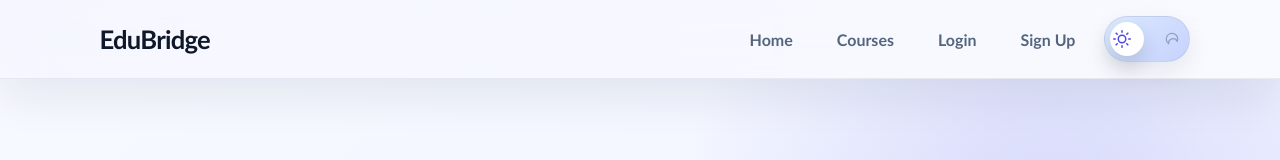
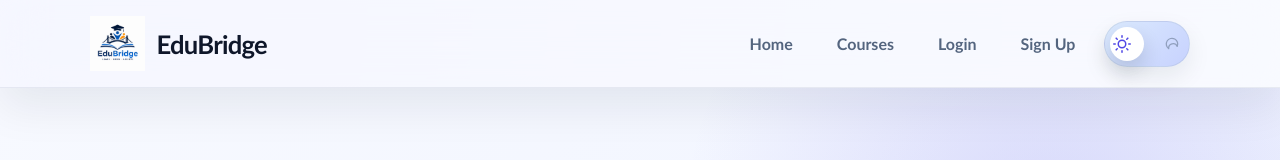
Before and after one commit to sansar20174/EduBridge, a React (Vite) app in the folder Frontend/: page / in a window 1280 px wide. Shown: the top 160 px of the page. Built offline with nearby package versions, Linux system fonts and the light colour scheme; no server answers.

Commit message:
style: update logo spacing and size for improved layout

```diff
--- a/Frontend/src/components/Navbar.jsx
+++ b/Frontend/src/components/Navbar.jsx
@@ -5,7 +5,6 @@ import logo from "../assets/logo.png";
 
 const Navbar = () => {
   const navigate = useNavigate();
-
   const { theme, toggleTheme } = useTheme();
 
   const user = JSON.parse(localStorage.getItem("user"));
@@ -18,9 +17,10 @@ const Navbar = () => {
 
   return (
     <nav className="navbar">
+      {/* Logo */}
       <Link to="/" className="logo">
-      <image src={logo} alt="EduBridge Logo" className="logo-image" />
-        EduBridge
+        <img src={logo} alt="EduBridge Logo" className="logo-img" />
+        <span>EduBridge</span>
       </Link>
 
       <div className="nav-links">
@@ -30,59 +30,40 @@ const Navbar = () => {
 
         {user &&
           (user.role === "admin" ? (
-            <Link to="/admin-dashboard">
-              Admin Dashboard
-            </Link>
+            <Link to="/admin-dashboard">Admin Dashboard</Link>
           ) : (
-            <Link to="/student-dashboard">
-              My Learning
-            </Link>
+            <Link to="/student-dashboard">My Learning</Link>
           ))}
 
         {user ? (
           <>
-            <button
-              className="nav-action"
-              onClick={handleLogout}
-            >
+            <button className="nav-action" onClick={handleLogout}>
               Logout
             </button>
 
             <button
               type="button"
-              className={`theme-toggle ${
-                theme === "dark" ? "is-dark" : ""
-              }`}
+              className={`theme-toggle ${theme === "dark" ? "is-dark" : ""}`}
               onClick={toggleTheme}
               aria-label={`Switch to ${
                 theme === "light" ? "dark" : "light"
               } mode`}
               aria-pressed={theme === "dark"}
             >
-              <span
-                className="theme-toggle__track"
-                aria-hidden="true"
-              >
+              <span className="theme-toggle__track">
                 <span
                   className={`theme-toggle__icon theme-toggle__icon--sun ${
-                    theme === "light"
-                      ? "is-active"
-                      : ""
+                    theme === "light" ? "is-active" : ""
                   }`}
                 >
                   <FiSun />
                 </span>
 
-                <span
-                  className="theme-toggle__thumb"
-                  aria-hidden="true"
-                />
+                <span className="theme-toggle__thumb" />
 
                 <span
                   className={`theme-toggle__icon theme-toggle__icon--moon ${
-                    theme === "dark"
-                      ? "is-active"
-                      : ""
+                    theme === "dark" ? "is-active" : ""
                   }`}
                 >
                   <FiMoon />
@@ -98,39 +79,27 @@ const Navbar = () => {
 
             <button
               type="button"
-              className={`theme-toggle ${
-                theme === "dark" ? "is-dark" : ""
-              }`}
+              className={`theme-toggle ${theme === "dark" ? "is-dark" : ""}`}
               onClick={toggleTheme}
               aria-label={`Switch to ${
                 theme === "light" ? "dark" : "light"
               } mode`}
               aria-pressed={theme === "dark"}
             >
-              <span
-                className="theme-toggle__track"
-                aria-hidden="true"
-              >
+              <span className="theme-toggle__track">
                 <span
                   className={`theme-toggle__icon theme-toggle__icon--sun ${
-                    theme === "light"
-                      ? "is-active"
-                      : ""
+                    theme === "light" ? "is-active" : ""
                   }`}
                 >
                   <FiSun />
                 </span>
 
-                <span
-                  className="theme-toggle__thumb"
-                  aria-hidden="true"
-                />
+                <span className="theme-toggle__thumb" />
 
                 <span
                   className={`theme-toggle__icon theme-toggle__icon--moon ${
-                    theme === "dark"
-                      ? "is-active"
-                      : ""
+                    theme === "dark" ? "is-active" : ""
                   }`}
                 >
                   <FiMoon />
--- a/Frontend/src/index.css
+++ b/Frontend/src/index.css
@@ -1562,7 +1562,7 @@ img{
 .logo {
   display: flex;
   align-items: center;
-  gap: 10px;
+  gap: 12px;
   text-decoration: none;
   color: inherit;
   font-size: 1.6rem;
@@ -1570,7 +1570,8 @@ img{
 }
 
 .logo-img {
-  width: 50px;
-  height: 50px;
+  width: 55px;
+  height: 55px;
   object-fit: contain;
-}
+  display: block;
+}
```
